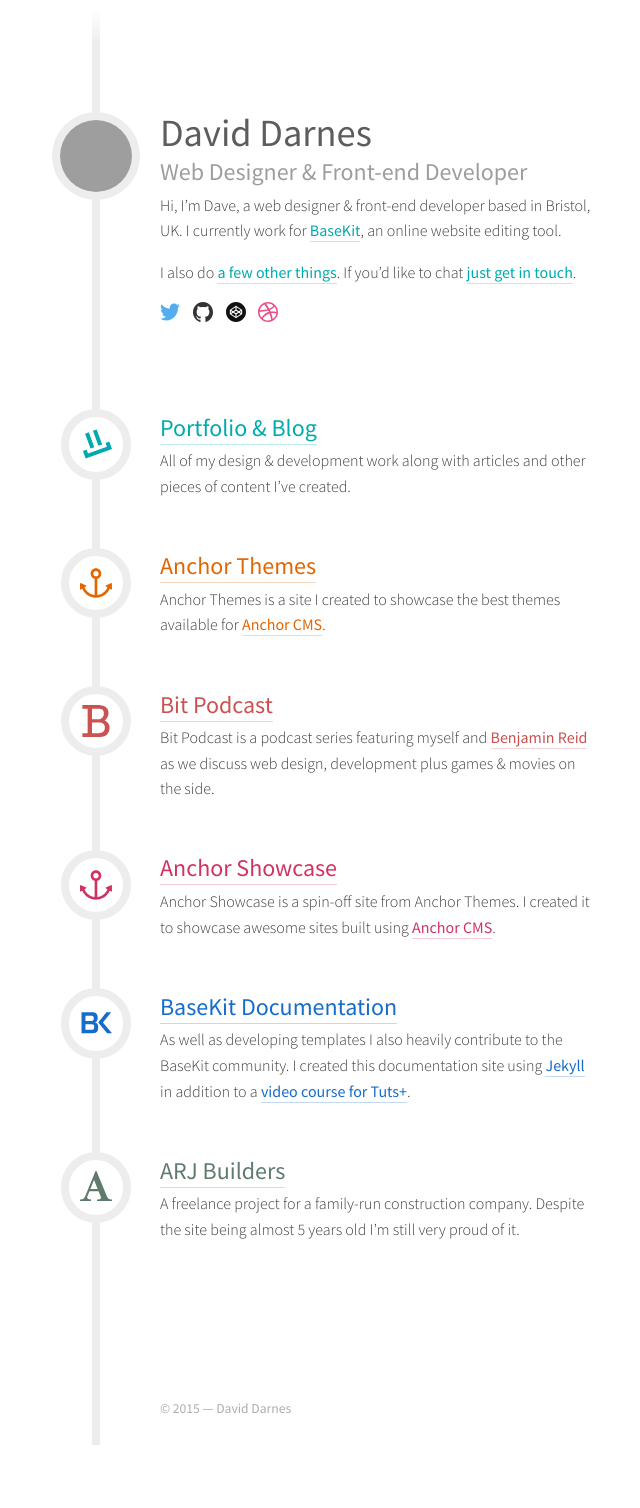
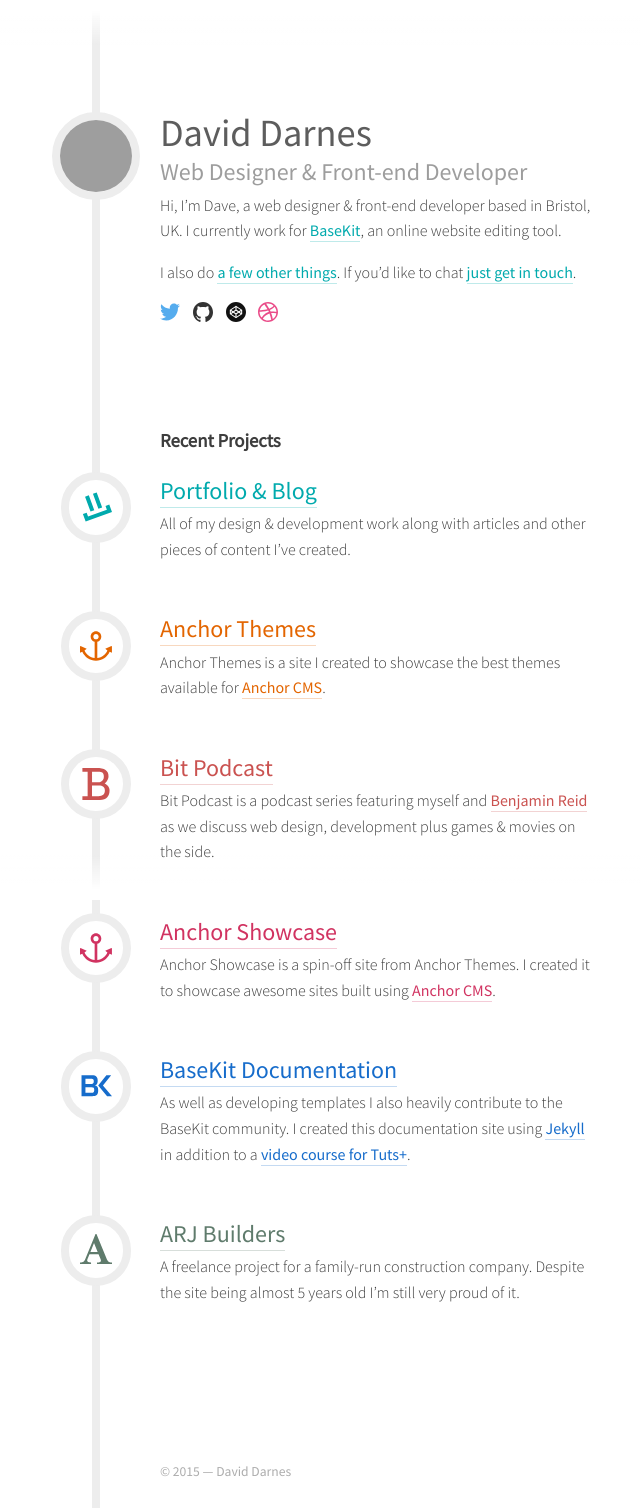
Before and after one commit to daviddarnes/darn.es, a Jekyll site: the page built from index.md, in a window 1280 px wide. Shown: the whole page, without its empty margins (317-957 px from the left). Built offline with Jekyll 4.4.1, drawn with Linux system fonts in a browser that asks for light colours; before the commit the page ends 1445 px from its top, so only the background shows below that; grey boxes are pictures that could not be loaded.

Commit message:
Adds sites section heading

```diff
--- a/_includes/sites.html
+++ b/_includes/sites.html
@@ -1,4 +1,7 @@
 {% if site.data.sites %}
+	<div class="content">
+		<h3>Recent Projects</h3>
+	</div>
         <ul class="list  list--sites" id="sites">
                 {% for item in site.data.sites %}
                         <li class="item  item--site">
```
